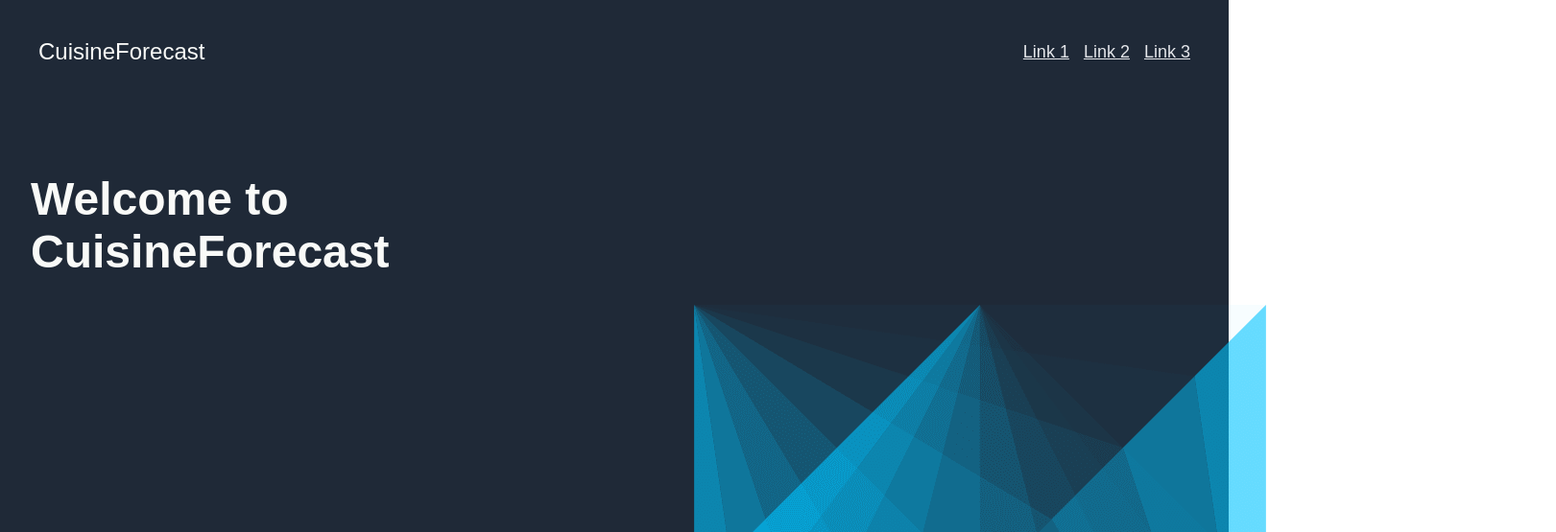
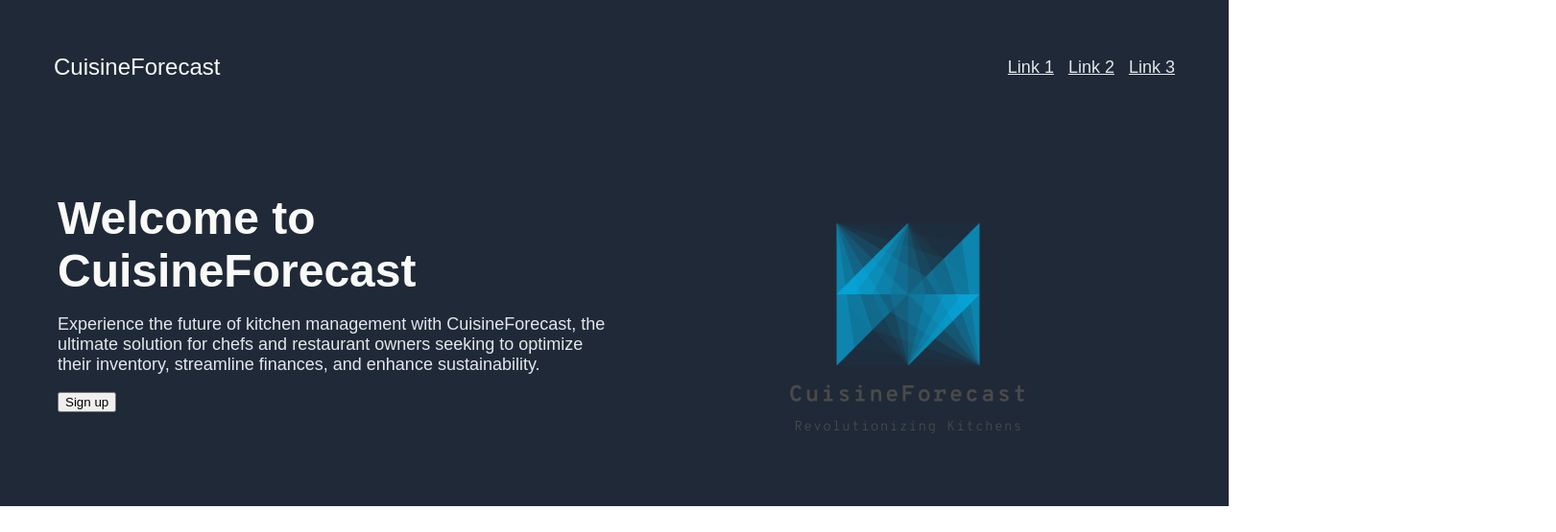
Before and after one commit to zalbright90/landingpage, a plain HTML site: page index.html in a window 1280 px wide. Shown: the top 555 px of the page at 96% size, 1621 px wide, since content can reach past the window. Drawn offline with Linux system fonts and the light colour scheme; a script that the page names is missing.

Commit message:
Make adjustments to image, logo, and sub-text

```diff
--- a/style.css
+++ b/style.css
@@ -7,6 +7,7 @@
     font-size: 48px;
     font-weight: 800;
     color: #F9FAF8;
+    margin: 0;
   }
 
   nav {
@@ -51,30 +52,34 @@
 
   header {
     background-color:#1F2937;
-    padding: 1rem;
+    padding: 2rem;
     align-items: center;
     flex-wrap: wrap;
   }
 
   .hero {
     background-color:#1F2937;
-    padding: 1rem;
+    padding: 2.75rem;
     display: flex;
+
   }
 
   .sub-head-text {
     display: flex;
     flex: 1;
     flex-direction: column;
-    justify-content: space-between;
+    justify-content: flex-start;
     align-items:flex-start;
     padding:1rem;
+
   }
 
   .hero-image {
     display:flex;
     flex:1;
-    justify-content: flex-end;
+    justify-content: center;
+    height: 300px;
+    width: auto;
   }
 
   .info-cards {
```
